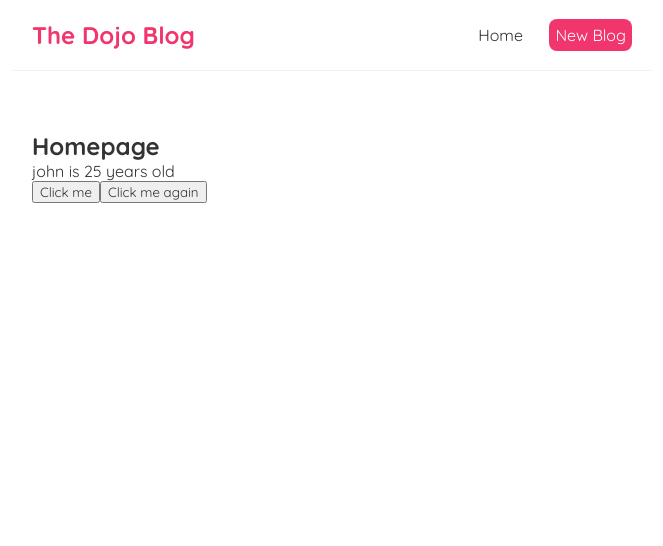
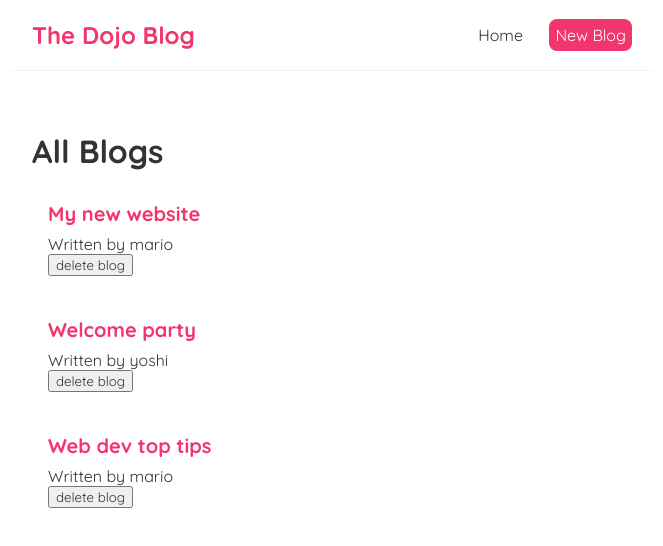
Before and after one commit to petrovicmarija/Simple-React-Application, a React (Create React App) app in the folder dojo-blog/: page / in a window 1280 px wide. Shown: the top 546 px of the page, without its empty margins (308-971 px from the left). Built offline with nearby package versions, Linux system fonts and the light colour scheme.

Commit message:
deleting blogs

```diff
--- /dev/null
+++ b/dojo-blog/src/BlogList.js
@@ -0,0 +1,20 @@
+const BlogList = ({blogs, title, handleDelete}) => {
+    //const blogs = props.blogs;
+    //const title = props.title;
+
+    console.log(blogs);
+    return (
+        <div className="blog-list">
+            <h1> { title }</h1>
+            { blogs.map((blog) => (
+                <div className="blog-preview" key={blog.id}>
+                    <h2>{ blog.title }</h2>
+                    <p> Written by { blog.author }</p>
+                    <button onClick={() => handleDelete(blog.id)}>delete blog</button>
+                </div>
+            ))}
+        </div>
+     );
+}
+
+export default BlogList;
--- a/dojo-blog/src/Home.js
+++ b/dojo-blog/src/Home.js
@@ -1,25 +1,21 @@
 import { useState } from 'react';
+import BlogList from './BlogList';
 
 const Home = () => {
+    const [blogs, setBlogs] = useState([
+        { title: 'My new website', body: 'lorem ipsum...', author: 'mario', id: 1},
+        { title: 'Welcome party', body: 'lorem ipsum...', author: 'yoshi', id: 2},
+        { title: 'Web dev top tips', body: 'lorem ipsum...', author: 'mario', id: 3}
+    ]);
 
-    //let name = 'john';
-    const [name, setName] = useState('john');
-    const [age, setAge] = useState(25);
-
-    const handleClick = () => {
-        setName('matt');
-        setAge(30);
-    }
-
-    const handleClickAgain = (name) => {
-        console.log('hello ' + name);
+    const handleDelete = (id) => {
+        const newBlogs = blogs.filter(blog => blog.id !== id);
+        setBlogs(newBlogs);
     }
     return (
         <div className="home">
-            <h2>Homepage</h2>
-            <p> { name } is { age } years old </p>
-            <button onClick={handleClick}>Click me</button>
-            <button onClick={() => handleClickAgain('john') }>Click me again</button>
+            <BlogList blogs={ blogs } title="All Blogs" handleDelete={handleDelete} />
+            {/* <BlogList blogs={ blogs.filter((blog) => blog.author === 'mario') } title="Mario's blogs" /> */}
         </div>
       );
 }
--- a/dojo-blog/src/index.css
+++ b/dojo-blog/src/index.css
@@ -40,3 +40,18 @@
   margin: 40px auto;
   padding: 20px;
 }
+
+/* blog previews / list */
+.blog-preview {
+  padding: 10px 16px;
+  margin: 20px 0;
+  border-bottom: 1px solid #fafafa;
+}
+.blog-preview:hover {
+  box-shadow: 1px 3px 5px rgba(0,0,0,0.1);
+}
+.blog-preview h2 {
+  font-size: 20px;
+  color: #f1356d;
+  margin-bottom: 8px;
+}
```
